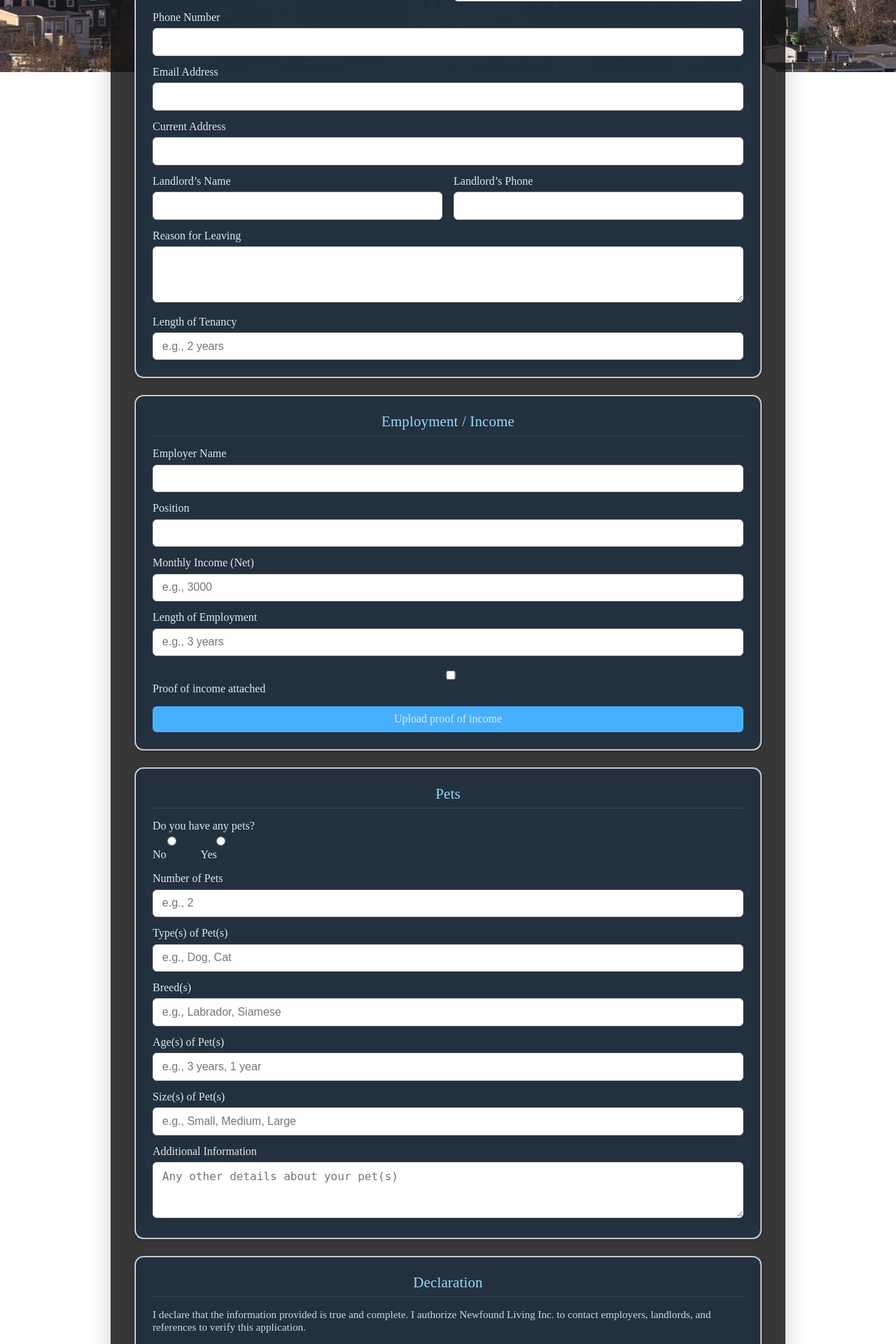
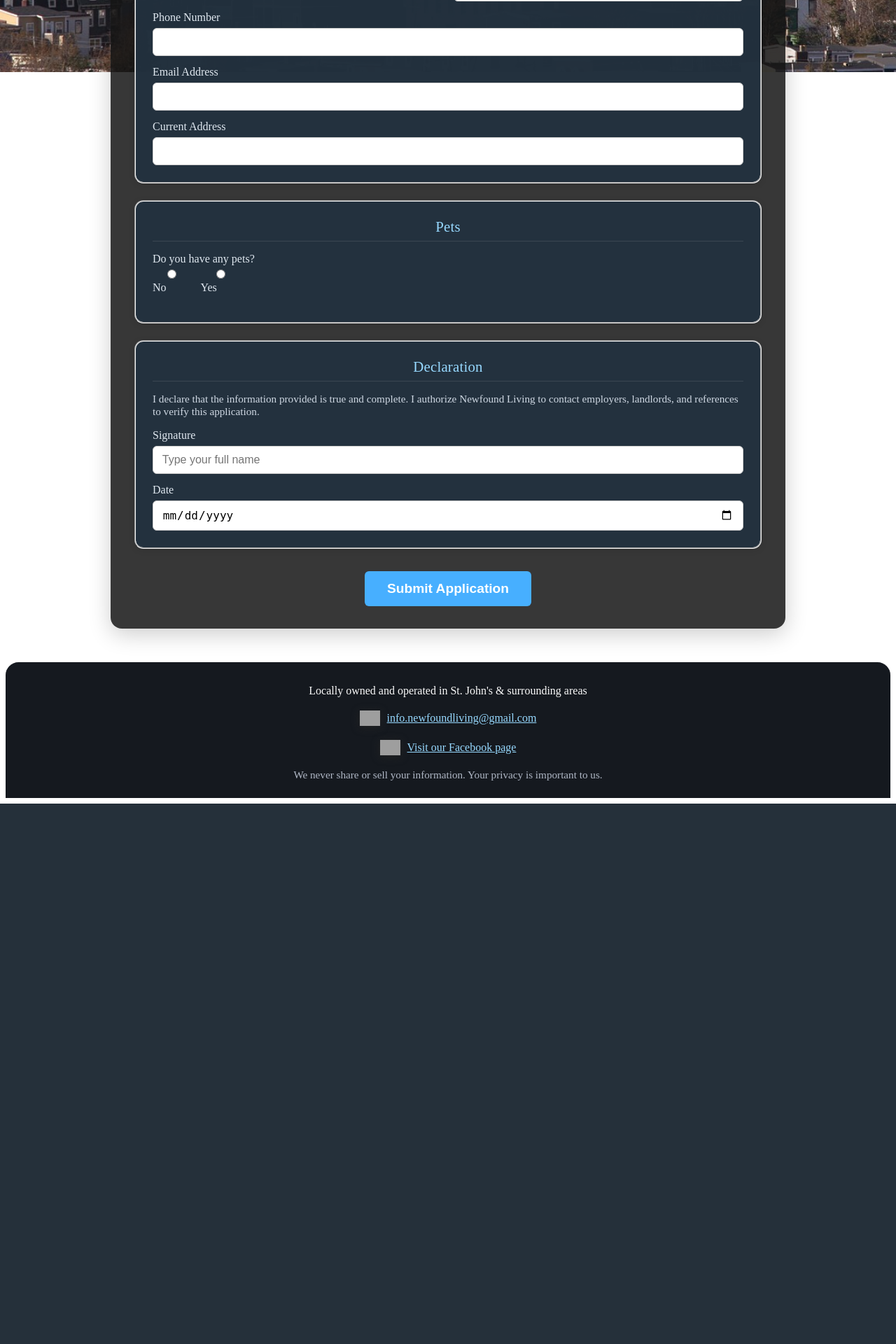
Before and after one commit to NewFoundLivingCa/NewFoundLiving-main, a Flask app: page /rental-application in a window 1280 px wide. Shown: the part 697-2617 px from the top of the page at 70% size. After the commit the page ends 1845 px from the top, so only its background shows below. Run offline with Flask 3, Linux system fonts and the light colour scheme; grey boxes are pictures that could not be loaded.

Commit message:
Update rental-application.html

```diff
--- a/templates/rental-application.html
+++ b/templates/rental-application.html
@@ -48,46 +48,6 @@
 
             <label for="current-address">Current Address</label>
             <input type="text" id="current-address" name="current_address" required />
-
-            <div class="two-columns">
-                <div>
-                    <label for="landlord-name">Landlord’s Name</label>
-                    <input type="text" id="landlord-name" name="landlord_name" />
-                </div>
-                <div>
-                    <label for="landlord-phone">Landlord’s Phone</label>
-                    <input type="tel" id="landlord-phone" name="landlord_phone" />
-                </div>
-            </div>
-
-            <label for="reason-leaving">Reason for Leaving</label>
-            <textarea id="reason-leaving" name="reason_for_leaving"></textarea>
-
-            <label for="length-tenancy">Length of Tenancy</label>
-            <input type="text" id="length-tenancy" name="length_of_tenancy" placeholder="e.g., 2 years" />
-        </fieldset>
-
-        <!-- Employment -->
-        <fieldset class="form-section">
-            <h2>Employment / Income</h2>
-            <label for="employer-name">Employer Name</label>
-            <input type="text" id="employer-name" name="employer_name" required />
-
-            <label for="position">Position</label>
-            <input type="text" id="position" name="position" required />
-
-            <label for="monthly-income">Monthly Income (Net)</label>
-            <input type="number" id="monthly-income" name="monthly_income" required placeholder="e.g., 3000" />
-
-            <label for="employment-length">Length of Employment</label>
-            <input type="text" id="employment-length" name="length_of_employment" placeholder="e.g., 3 years" />
-
-            <label class="checkbox-inline">
-                <input type="checkbox" name="proof_of_income" value="Yes" /> Proof of income attached
-            </label>
-
-            <label for="income-proof-file" class="file-label">Upload proof of income</label>
-            <input type="file" id="income-proof-file" name="income_proof_file" accept=".pdf,.jpg,.jpeg,.png,.doc,.docx,.txt" />
         </fieldset>
 
         <!-- Pets Section -->
@@ -98,61 +58,24 @@
                 <label><input type="radio" name="has_pets" value="No" required /> No</label>
                 <label><input type="radio" name="has_pets" value="Yes" required /> Yes</label>
             </div>
-            <div id="pet-details-section">
-                <label for="number-of-pets">Number of Pets</label>
-                <input type="number" id="number-of-pets" name="number_of_pets" min="0" placeholder="e.g., 2" />
-
-                <label for="pet-types">Type(s) of Pet(s)</label>
-                <input type="text" id="pet-types" name="pet_types" placeholder="e.g., Dog, Cat" />
-
-                <label for="pet-breeds">Breed(s)</label>
-                <input type="text" id="pet-breeds" name="pet_breeds" placeholder="e.g., Labrador, Siamese" />
-
-                <label for="pet-ages">Age(s) of Pet(s)</label>
-                <input type="text" id="pet-ages" name="pet_ages" placeholder="e.g., 3 years, 1 year" />
-
-                <label for="pet-sizes">Size(s) of Pet(s)</label>
-                <input type="text" id="pet-sizes" name="pet_sizes" placeholder="e.g., Small, Medium, Large" />
-
-                <label for="pet-additional-info">Additional Information</label>
-                <textarea id="pet-additional-info" name="pet_additional_info" placeholder="Any other details about your pet(s)"></textarea>
-            </div>
         </fieldset>
-
-        <!-- Additional sections (occupants, references, etc.) can be added here -->
 
         <!-- Declaration -->
         <fieldset class="form-section">
             <h2>Declaration</h2>
             <p class="declaration-text">
-                I declare that the information provided is true and complete. I authorize Newfound Living Inc.
+                I declare that the information provided is true and complete. I authorize Newfound Living
                 to contact employers, landlords, and references to verify this application.
             </p>
             <label for="applicant-signature">Signature</label>
             <input type="text" id="applicant-signature" name="applicant_signature" placeholder="Type your full name" required />
-
             <label for="applicant-signature-date">Date</label>
             <input type="date" id="applicant-signature-date" name="applicant_signature_date" required />
         </fieldset>
 
-        <!-- Submit -->
         <div class="form-actions">
             <button type="submit" class="btn-submit">Submit Application</button>
         </div>
     </form>
 </div>
-
-<!-- Inline style for radio-inline-group to ensure Yes/No are close together and aligned -->
-<style>
-.radio-inline-group {
-    display: flex;
-    gap: 1.5rem;
-    align-items: center;
-    margin-bottom: 1em;
-}
-.radio-inline-group label {
-    margin: 0;
-    font-weight: normal;
-}
-</style>
 {% endblock %}
```
